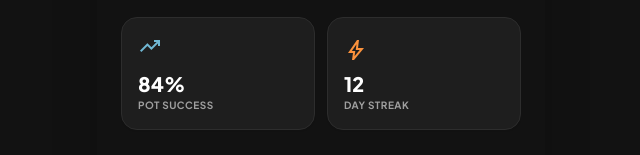
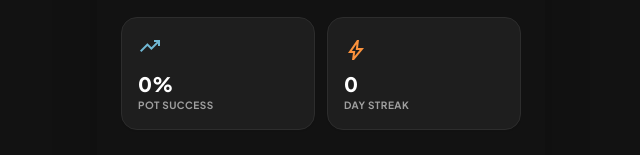
Before and after one commit to lsara011/Chalk, a React (Vite) app: page / in a window 1280 px wide. Both pictures are taken after typing "name@example.com", "Sample123" into the empty fields and a click on the button "Sign In". Shown: the part 140-295 px from the top of the page, without its empty margins (319-959 px from the left). Built offline with nearby package versions, Linux system fonts and the light colour scheme.

Commit message:
Prototype Project

```diff
--- a/components/Dashboard/Dashboard.tsx
+++ b/components/Dashboard/Dashboard.tsx
@@ -31,12 +31,12 @@ const Dashboard: React.FC<DashboardProps> = ({ user, onNavigate, onLogout, curre
         <div className="grid grid-cols-2 gap-3 mb-6">
           <div className="bg-white dark:bg-dark-surface p-4 rounded-2xl border border-soft-gray dark:border-dark-border shadow-sm animate-zoom-in stagger-item-1 hover:shadow-md hover:scale-[1.02] cursor-pointer">
             <span className="material-symbols-outlined text-chalk-blue-dark text-2xl mb-1 animate-bounce-subtle">trending_up</span>
-            <div className="text-xl font-extrabold dark:text-white">84%</div>
+            <div className="text-xl font-extrabold dark:text-white">0%</div>
             <div className="text-[10px] text-muted-text dark:text-dark-text-muted font-bold uppercase tracking-wider">Pot Success</div>
           </div>
           <div className="bg-white dark:bg-dark-surface p-4 rounded-2xl border border-soft-gray dark:border-dark-border shadow-sm animate-zoom-in stagger-item-2 hover:shadow-md hover:scale-[1.02] cursor-pointer">
             <span className="material-symbols-outlined text-orange-400 text-2xl mb-1">bolt</span>
-            <div className="text-xl font-extrabold dark:text-white">12</div>
+            <div className="text-xl font-extrabold dark:text-white">0</div>
             <div className="text-[10px] text-muted-text dark:text-dark-text-muted font-bold uppercase tracking-wider">Day Streak</div>
           </div>
         </div>
--- a/components/Dashboard/Profile.tsx
+++ b/components/Dashboard/Profile.tsx
@@ -50,7 +50,7 @@ const Profile: React.FC<ProfileProps> = ({ user, onLogout }) => {
                     <span className={`font-black uppercase tracking-widest ${isAPA ? 'text-[9px] text-muted-text' : 'text-[11px] text-chalk-blue-dark'}`}>
                       {league.name}
                     </span>
-                    <span className={`font-bold text-muted-text dark:text-dark-text-muted ${isAPA ? 'text-[8px]' : 'text-[10px]'}`}>
+                    <span className={`font-bold text-muted-text dark:text-dark-text-muted ${isAPA ? 'text-[10px]' : 'text-[10px]'}`}>
                       {league.ratingLabel}
                     </span>
                   </div>
@@ -61,7 +61,7 @@ const Profile: React.FC<ProfileProps> = ({ user, onLogout }) => {
                         key={pIdx}
                         className={`font-black text-deep-charcoal dark:text-white text-right leading-tight transition-all ${
                           !isAPA
-                            ? 'text-3xl tracking-tighter'
+                            ? 'text-2xl tracking-tighter'
                             : ratingParts.length === 1
                               ? 'text-2xl'
                               : 'text-xs'
--- a/components/Dashboard/Progress.tsx
+++ b/components/Dashboard/Progress.tsx
@@ -16,7 +16,7 @@ const Progress: React.FC = () => {
         <p className="text-xs text-muted-text dark:text-dark-text-muted">Tracking your road to mastery.</p>
       </div>
 
-      {/* Chart Section */}
+
       <div className="bg-white dark:bg-dark-surface p-6 rounded-[2rem] border border-soft-gray dark:border-dark-border shadow-sm mb-6 animate-zoom-in stagger-item-1">
         <div className="flex justify-between items-end mb-6">
           <div className="animate-slide-left stagger-item-2">
@@ -43,7 +43,7 @@ const Progress: React.FC = () => {
         </div>
       </div>
 
-      {/* Skill Breakdown */}
+
       <section className="space-y-4 mb-8">
         <h3 className="text-[10px] font-extrabold text-muted-text dark:text-dark-text-muted uppercase tracking-widest px-1 animate-fade-in stagger-item-2">Skill Proficiency</h3>
         <div className="bg-white dark:bg-dark-surface p-6 rounded-[2rem] border border-soft-gray dark:border-dark-border shadow-sm space-y-5 animate-slide-up stagger-item-2">
@@ -64,7 +64,7 @@ const Progress: React.FC = () => {
         </div>
       </section>
 
-      {/* Recent Sessions */}
+
       <section className="space-y-3 pb-4 animate-slide-up stagger-item-3">
         <h3 className="text-[10px] font-extrabold text-muted-text dark:text-dark-text-muted uppercase tracking-widest px-1">Practice History</h3>
         {[
```
